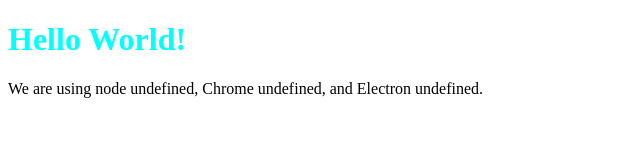
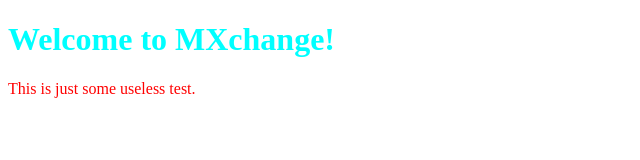
Before and after one commit to BobMcGlobus/Moodle-Excel-T6, an Electron app: page 01_front-End/01_App/src/html/index.html in a window 1280 px wide. Shown: the whole page, without its empty margins (0-640 px from the left). Drawn offline with Linux system fonts and the light colour scheme; files that its build step writes are made by us from their sources.

Commit message:
forgot to move css folder

```diff
--- a/01_front-End/01_App/css/style.css
+++ b/01_front-End/01_App/src/css/style.css
@@ -1,3 +1,7 @@
 h1 {
     color: aqua;
 }
+
+p {
+    color: red;
+}
--- a/01_front-End/01_App/src/html/index.html
+++ b/01_front-End/01_App/src/html/index.html
@@ -8,9 +8,7 @@
     <link rel="stylesheet" type="text/css" href="../css/style.css"/>
   </head>
   <body>
-    <h1>Hello World!</h1>
-    We are using node <script>document.write(process.versions.node)</script>,
-    Chrome <script>document.write(process.versions.chrome)</script>,
-    and Electron <script>document.write(process.versions.electron)</script>.
+    <h1>Welcome to MXchange!</h1>
+    <p>This is just some useless test.</p>
   </body>
 </html>
```
